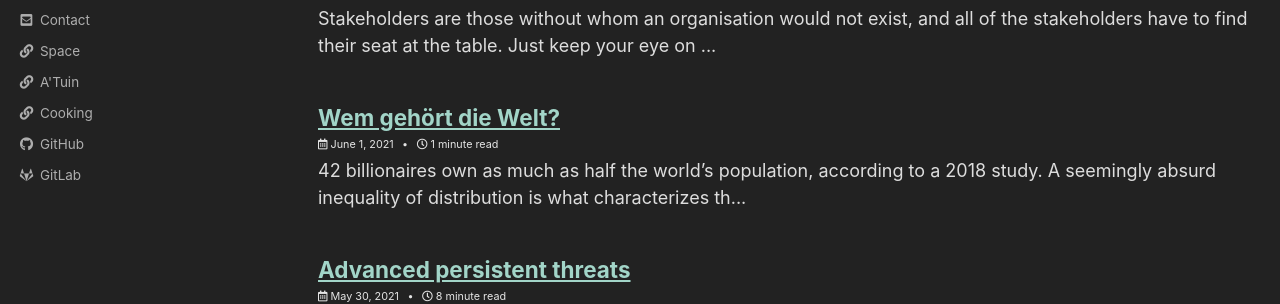
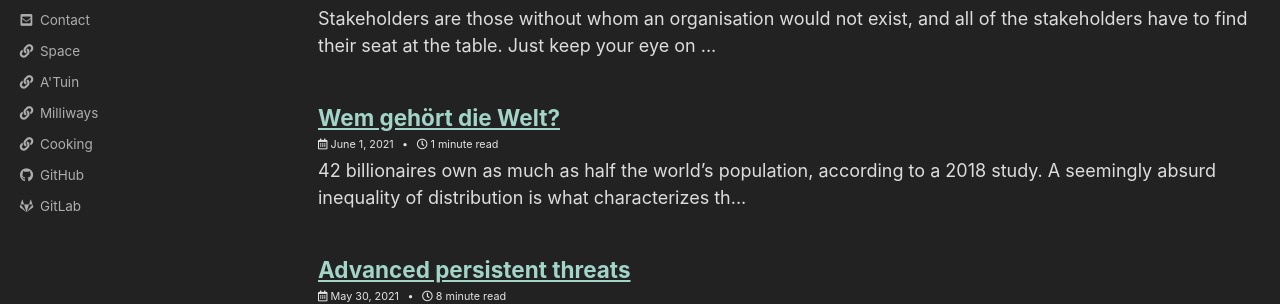
Before and after one commit to tymyrddin/tymyrddin.github.io, a Jekyll site: the page built from index.html, in a window 1280 px wide. Shown: the part 482-786 px from the top of the page. Built offline with Jekyll 4.4.1, drawn with Linux system fonts in a browser that asks for light colours; cached includes are drawn as plain includes; the list of posts is cut into pages by our own code.

Commit message:
Add Milliways link

```diff
--- a/_config.yml
+++ b/_config.yml
@@ -108,6 +108,9 @@ author:
     - label: "A'Tuin"
       icon: "fas fa-fw fa-link"
       url: https://tymyrddin.wiki/
+    - label: "Milliways"
+      icon: "fas fa-fw fa-link"
+      url: https://tymyrddin.gitlab.io/
     - label: "Cooking"
       icon: "fas fa-fw fa-link"
       url: https://nowaste.recipes/
```
